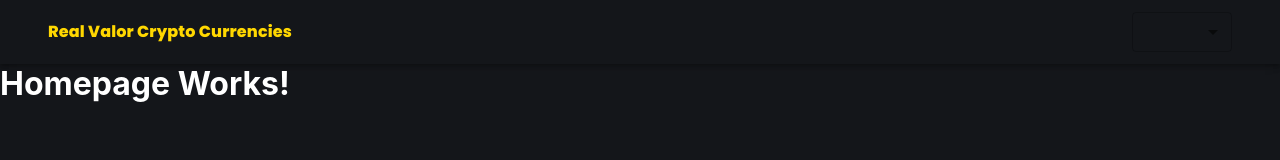
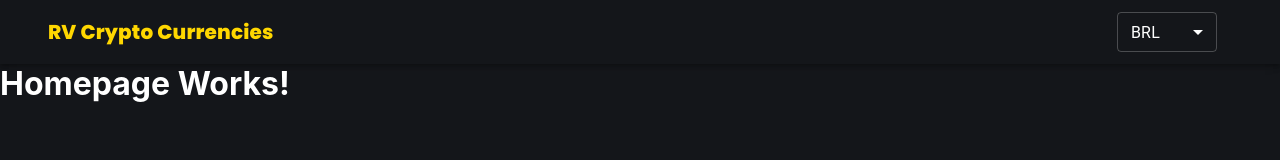
Before and after one commit to mariojuniordev/empiricus-crypto-app, a React (Create React App) app: page / in a window 1280 px wide. Shown: the top 160 px of the page. Built offline with nearby package versions, Linux system fonts and the light colour scheme.

Commit message:
feat: adding useContext

```diff
--- a/public/index.html
+++ b/public/index.html
@@ -10,34 +10,10 @@
       content="Web site created using create-react-app"
     />
     <link rel="apple-touch-icon" href="%PUBLIC_URL%/logo192.png" />
-    <!--
-      manifest.json provides metadata used when your web app is installed on a
-      user's mobile device or desktop. See https://developers.google.com/web/fundamentals/web-app-manifest/
-    -->
-    <link rel="manifest" href="%PUBLIC_URL%/manifest.json" />
-    <!--
-      Notice the use of %PUBLIC_URL% in the tags above.
-      It will be replaced with the URL of the `public` folder during the build.
-      Only files inside the `public` folder can be referenced from the HTML.
-
-      Unlike "/favicon.ico" or "favicon.ico", "%PUBLIC_URL%/favicon.ico" will
-      work correctly both with client-side routing and a non-root public URL.
-      Learn how to configure a non-root public URL by running `npm run build`.
-    -->
     <title>React App</title>
   </head>
   <body>
     <noscript>You need to enable JavaScript to run this app.</noscript>
     <div id="root"></div>
-    <!--
-      This HTML file is a template.
-      If you open it directly in the browser, you will see an empty page.
-
-      You can add webfonts, meta tags, or analytics to this file.
-      The build step will place the bundled scripts into the <body> tag.
-
-      To begin the development, run `npm start` or `yarn start`.
-      To create a production bundle, use `npm run build` or `yarn build`.
-    -->
   </body>
 </html>
--- /dev/null
+++ b/src/CryptoContext.tsx
@@ -0,0 +1,35 @@
+import { createContext, useContext, useEffect, useState } from "react";
+
+interface ContextProviderProps {
+  children: React.ReactNode;
+}
+
+interface CurrencyProps {
+  currency: string;
+  symbol: string;
+  setCurrency: (param: string) => void;
+}
+
+const Crypto = createContext<CurrencyProps>({} as CurrencyProps);
+
+const CryptoContext = ({ children }: ContextProviderProps) => {
+  const [currency, setCurrency] = useState("BRL");
+  const [symbol, setSymbol] = useState("R$");
+
+  useEffect(() => {
+    if (currency === "BRL") setSymbol("R$");
+    else if (currency === "USD") setSymbol("US$")
+  }, [currency])
+
+  return (
+      <Crypto.Provider value={{ currency, symbol, setCurrency }}>
+        {children}
+      </Crypto.Provider>
+  );
+};
+
+export default CryptoContext;
+
+export const CryptoState = () => {
+  return useContext(Crypto);
+};
--- a/src/components/Header.tsx
+++ b/src/components/Header.tsx
@@ -5,9 +5,12 @@
   Toolbar,
   Typography,
   Select,
-  makeStyles
+  makeStyles,
+  createTheme,
+  ThemeProvider,
 } from "@material-ui/core";
 import { useNavigate } from "react-router-dom";
+import { CryptoState } from "../CryptoContext";
 
 const useStyles = makeStyles(() => ({
   title: {
@@ -20,20 +23,33 @@
 }))
 
 const Header = () => {
-
   const classes = useStyles()
-
   const navigate = useNavigate();
 
+  const { currency, setCurrency } = CryptoState();
+
+  console.log(currency);
+
+  const darkTheme = createTheme({
+    palette: {
+      primary: {
+        main: "#fff",
+      },
+      type: "dark",
+    },
+  })
+
   return (
+    <ThemeProvider theme={darkTheme}>
       <AppBar color='transparent'position='static'>
         <Container>
           <Toolbar>
             <Typography
               onClick={() => navigate('/')}
               className={classes.title}
+              variant='h6'
             >
-            Real Valor Crypto Currencies
+              RV Crypto Currencies
             </Typography>
 
             <Select
@@ -41,14 +57,18 @@
               style={{
                 width: 100,
                 height: 40,
-            marginLeft: 15,
-          }}>
+                marginRight: 15,
+              }}
+              value={currency}
+              onChange={(e) => setCurrency(e.target.value as string)}
+            >
               <MenuItem value={"USD"}>USD</MenuItem>
               <MenuItem value={"BRL"}>BRL</MenuItem>
             </Select>
           </Toolbar>
         </Container>
       </AppBar>
+    </ThemeProvider>
   );
 }
 
--- a/src/index.tsx
+++ b/src/index.tsx
@@ -2,10 +2,13 @@
 import ReactDOM from 'react-dom';
 import './index.css';
 import App from './App';
+import CryptoContext from './CryptoContext';
 
 ReactDOM.render(
   <React.StrictMode>
-    <App />
+    <CryptoContext>
+      <App />
+    </CryptoContext>
   </React.StrictMode>,
   document.getElementById('root')
 );
--- a/src/pages/Homepage.tsx
+++ b/src/pages/Homepage.tsx
@@ -1,8 +1,8 @@
 const Homepage= () => {
   return (
-    <div>
+    <>
       <h1>Homepage Works!</h1>
-    </div>
+    </>
   );
 }
 
```
Lines whose indentation alone changed are shown as unchanged.
